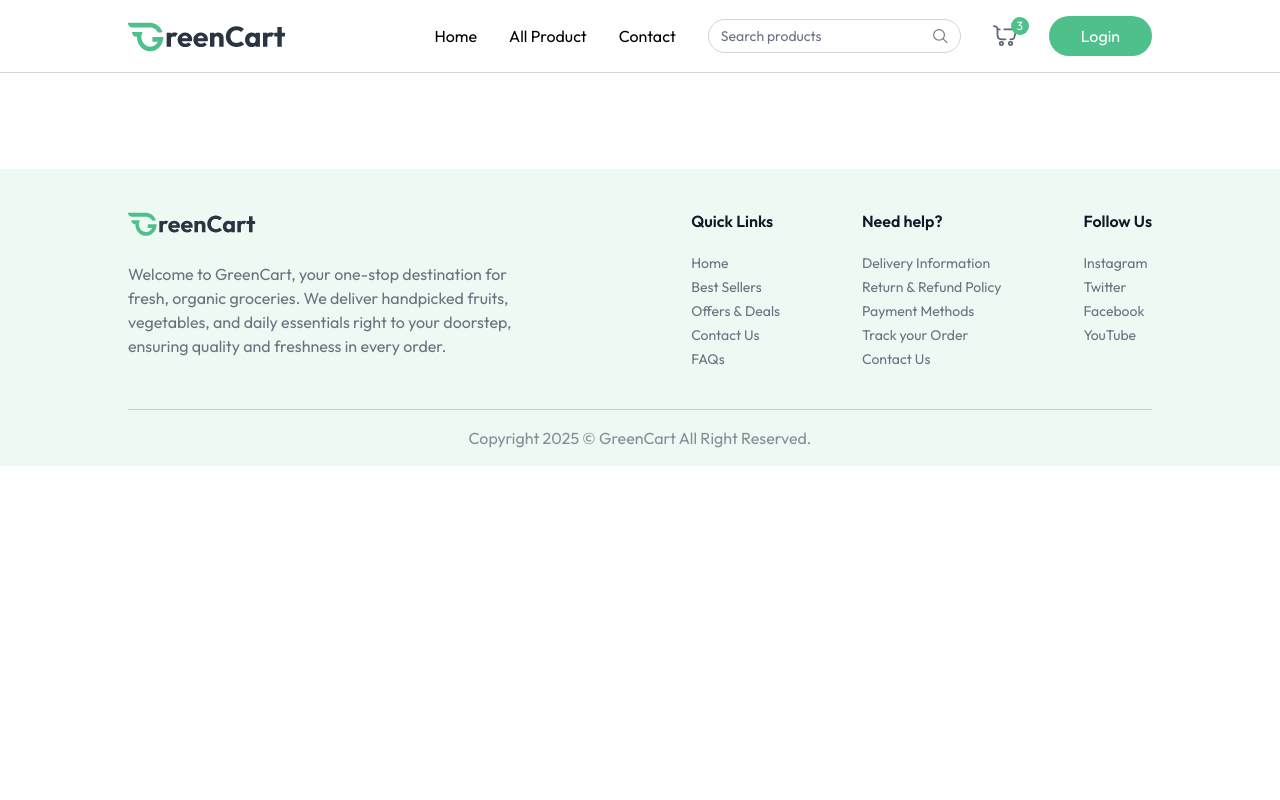
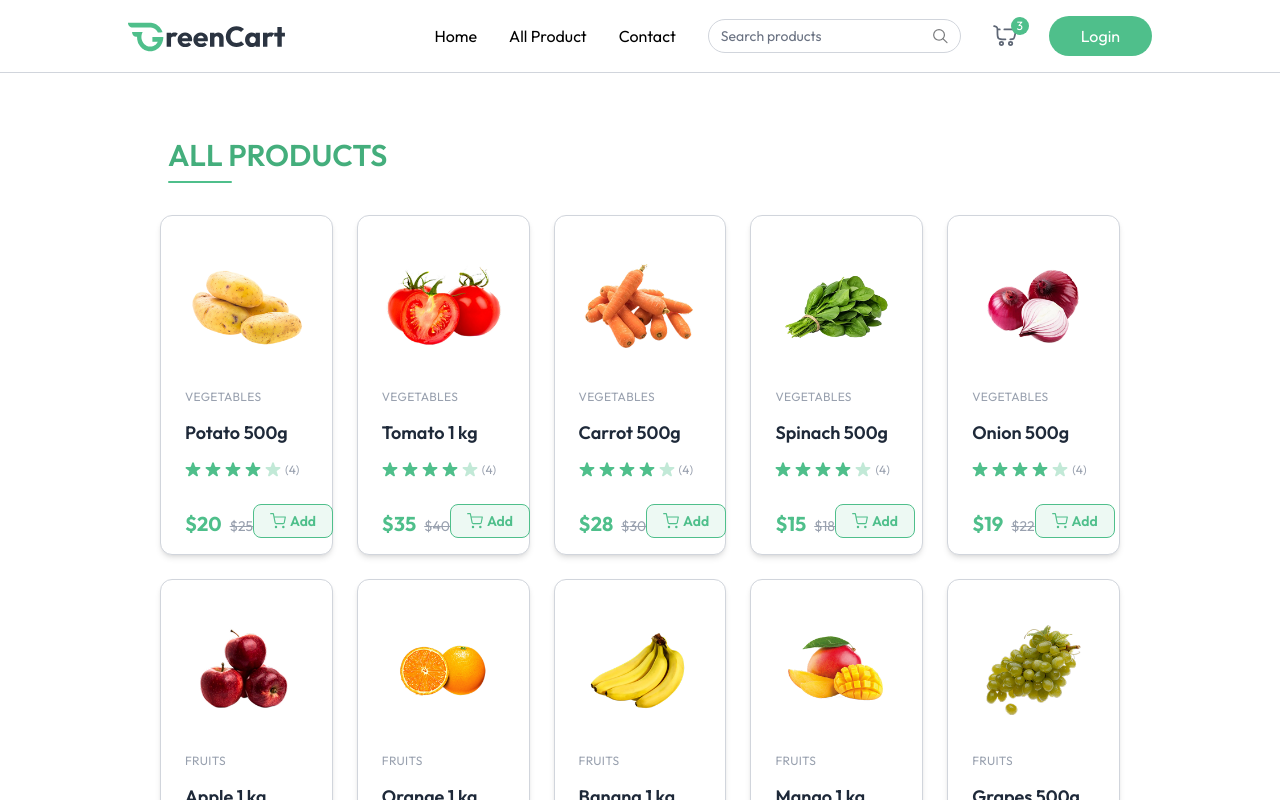
Before and after one commit to zourte2486/Ecommerce-website-Farmy-FrontEnd, a React (Vite) app: page /products in a window 1280 px wide. Shown: the top 800 px of the page. Built offline with nearby package versions, Linux system fonts and the light colour scheme.

Commit message:
Add product listing and category pages; enhance navigation and search functionality

```diff
--- a/src/App.jsx
+++ b/src/App.jsx
@@ -6,6 +6,8 @@
 import Footer from './components/Footer';
 import { useAppContext } from './context/AppContext';
 import Login from './components/Login';
+import AllProducts from './pages/AllProducts';
+import ProductCategory from './pages/ProductCategory';
 
 const App = () => {
 
@@ -25,7 +27,8 @@
       <div className={`${isSellerPath ? "" : ""} px-6 md:px-16 lg:px-24 xl:px-32`}>
         <Routes>
           <Route path='/' element={<Home/>}/>
-
+          <Route path='/products' element={<AllProducts/>}/>
+          <Route path='/products/:category' element={<ProductCategory />}/>
         </Routes>
       </div>
       {!isSellerPath && <Footer />}
--- a/src/components/BestSeller.jsx
+++ b/src/components/BestSeller.jsx
@@ -6,11 +6,14 @@
   const { products } = useAppContext();
 
   return (
-    <section className="mt-16 px-2 sm:px-4 md:px-8">
-      <h2 className="text-2xl sm:text-3xl font-semibold mb-6 text-gray-800 text-center sm:text-left">
-        Best Sellers
-      </h2>
-      <div className="grid grid-cols-1 xs:grid-cols-2 sm:grid-cols-2 md:grid-cols-3 lg:grid-cols-4 xl:grid-cols-5 gap-4 sm:gap-6">
+    <section className="mt-8 sm:mt-16 px-2 sm:px-4 md:px-8">
+      <div className="flex flex-col items-start w-full mb-4 sm:mb-8">
+        <h2 className="text-xl sm:text-2xl md:text-3xl font-semibold text-primary-dull">
+          Best Sellers
+        </h2>
+        <div className="w-16 h-0.5 bg-primary rounded-full mt-2"></div>
+      </div>
+      <div className="grid grid-cols-2 sm:grid-cols-3 md:grid-cols-4 lg:grid-cols-5 gap-2 sm:gap-4 md:gap-6">
         {products
           .filter((product) => product.inStock)
           .slice(0, 5)
--- a/src/components/Categories.jsx
+++ b/src/components/Categories.jsx
@@ -1,23 +1,21 @@
 import React from "react";
 import { categories } from "../assets/assets";
-import { useAppContext } from "../context/AppContext";
+import { useNavigate } from "react-router-dom";
 
 const Categories = () => {
-
-    const {navigate} = useAppContext();
+  const navigate = useNavigate();
 
   return (
     <div className="mt-16">
       <p className="text-2xl md:text-3xl font-medium">Categories</p>
       <div className="grid grid-cols-2 sm:grid-cols-3 md:grid-cols-5 lg:grid-cols-6 xl:grid-cols-7 mt-6 gap-6">
-
         {categories.map((category, index) => (
           <div
             key={index}
             className="group cursor-pointer py-5 px-3 gap-2 rounded-lg flex flex-col justify-center items-center"
-            style={{backgroundColor: category.bgColor}}
+            style={{ backgroundColor: category.bgColor }}
             onClick={() => {
-              navigate(`/products?category=${category.path.toLowerCase()}`);
+              navigate(`/products/${category.path.toLowerCase()}`);
               scrollTo(0, 0);
             }}
           >
@@ -29,8 +27,6 @@
             <p className="text-sm font-medium">{category.text}</p>
           </div>
         ))}
-
-
       </div>
     </div>
   );
--- a/src/components/Navbar.jsx
+++ b/src/components/Navbar.jsx
@@ -2,15 +2,29 @@
 import { NavLink } from "react-router";
 import { assets } from "./../assets/assets";
 import { useAppContext } from "./../context/AppContext";
+import { useEffect } from "react";
 
 const Navbar = () => {
   const [open, setOpen] = useState(false);
-  const { user, setUser, setshowUserLogin, navigate } = useAppContext();
+  const {
+    user,
+    setUser,
+    setshowUserLogin,
+    navigate,
+    searchQuery,
+    setsearchQuery,
+  } = useAppContext();
 
   const logout = async () => {
     setUser(null);
     navigate("/");
   };
+
+  useEffect(() => {
+    if (searchQuery.length > 0) {
+      navigate("/products");
+    }
+  });
 
   return (
     <nav className="flex items-center justify-between px-6 md:px-16 lg:px-24 xl:px-32 py-4 border-b border-gray-300 bg-white relative transition-all z-10">
@@ -21,11 +35,12 @@
       {/* Desktop Menu */}
       <div className="hidden sm:flex items-center gap-8">
         <NavLink to="/">Home</NavLink>
-        <NavLink to="/product">All Product</NavLink>
+        <NavLink to="/products">All Product</NavLink>
         <NavLink to="/">Contact</NavLink>
 
         <div className="hidden lg:flex items-center text-sm gap-2 border border-gray-300 px-3 rounded-full">
           <input
+            onChange={(e) => setsearchQuery(e.target.value)}
             className="py-1.5 w-full bg-transparent outline-none placeholder-gray-500"
             type="text"
             placeholder="Search products"
@@ -33,7 +48,10 @@
           <img src={assets.search_icon} alt="search_icon" className="w-4 h-4" />
         </div>
 
-        <div onClick={() => navigate('/cart')} className="relative cursor-pointer">
+        <div
+          onClick={() => navigate("/cart")}
+          className="relative cursor-pointer"
+        >
           <img
             src={assets.nav_cart_icon}
             alt="nav_cart_icon"
@@ -55,8 +73,18 @@
           <div className="relative group">
             <img src={assets.profile_icon} alt="" className="w-10" />
             <ul className="hidden group-hover:block absolute top-10 right-0 bg-white shadow border border-gray-200 py-2.5 w-30 rounded-md test-sm z-40">
-              <li onClick={() => navigate('my-orders')} className="p-1.5 pl-3 hover:bg-primary/10 cursor-pointer">My Orders</li>
-              <li onClick={(logout)} className="p-1.5 pl-3 hover:bg-primary/10 cursor-pointer">Logout</li>
+              <li
+                onClick={() => navigate("my-orders")}
+                className="p-1.5 pl-3 hover:bg-primary/10 cursor-pointer"
+              >
+                My Orders
+              </li>
+              <li
+                onClick={logout}
+                className="p-1.5 pl-3 hover:bg-primary/10 cursor-pointer"
+              >
+                Logout
+              </li>
             </ul>
           </div>
         )}
--- a/src/components/ProductCard.jsx
+++ b/src/components/ProductCard.jsx
@@ -1,14 +1,16 @@
 import React from "react";
 import { assets } from "../assets/assets";
 import { useAppContext } from "../context/AppContext";
+import { useNavigate } from 'react-router-dom';
 
 const ProductCard = ({ product }) => {
+  const navigate = useNavigate();
   const { currency, addToCart, removeFromCart, cartItems } = useAppContext();
 
   if (!product) return null;
 
   return (
-    <div className="border border-gray-300 shadow-md hover:shadow-lg transition-shadow duration-300 rounded-xl px-2 sm:px-4 md:px-6 py-3 sm:py-4 bg-white w-full flex flex-col justify-between cursor-pointer group min-h-[340px]">
+    <div onClick={()=> {navigate(`/products/${product.category.toLowerCase()}/${product._id}`); scroll(0,0)}} className="border border-gray-300 shadow-md hover:shadow-lg transition-shadow duration-300 rounded-xl px-2 sm:px-4 md:px-6 py-3 sm:py-4 bg-white w-full flex flex-col justify-between cursor-pointer group min-h-[340px]">
       <div className="flex-1 flex flex-col items-center justify-center mb-2">
         <img
           className="group-hover:scale-110 transition-transform duration-300 w-24 sm:w-28 md:w-36 rounded-lg object-contain"
--- a/src/context/AppContext.jsx
+++ b/src/context/AppContext.jsx
@@ -14,6 +14,9 @@
   const [showUserLogin, setshowUserLogin] = useState(false);
   const [products, setProducts] = useState([]);
   const [cartItems, setCartItems] = useState({});
+  const [searchQuery, setsearchQuery] = useState({});
+
+
 
   // fetch all products
   const fetchProducts = async () => {
@@ -73,6 +76,8 @@
     addToCart,
     updateCartItem,
     removeFromCart,
+    searchQuery,
+    setsearchQuery
   };
 
   return <AppContext.Provider value={value}>{children}</AppContext.Provider>;
--- /dev/null
+++ b/src/pages/AllProducts.jsx
@@ -0,0 +1,41 @@
+import React, { useEffect } from "react";
+import { useState } from "react";
+import { useAppContext } from "./../context/AppContext";
+import ProductCard from "./../components/ProductCard";
+
+const AllProducts = () => {
+  const { products = [], searchQuery = "" } = useAppContext();
+  const [filteredProducts, setfilteredProducts] = useState([]);
+
+  useEffect(() => {
+    if (searchQuery.length > 0) {
+      setfilteredProducts(
+        products.filter((product) =>
+          product.name.toLowerCase().includes(searchQuery.toLowerCase())
+        )
+      );
+    } else {
+      setfilteredProducts(products);
+    }
+  }, [searchQuery, products]);
+
+  return (
+    <div className="mt-8 sm:mt-16 px-2 sm:px-4 md:px-8">
+      <div className="flex flex-col items-start w-full mb-4 sm:mb-8 px-2">
+        <p className="text-xl sm:text-2xl md:text-3xl font-semibold text-primary-dull uppercase">
+          All products
+        </p>
+        <div className="w-16 h-0.5 bg-primary rounded-full mt-2"></div>
+      </div>
+      <div className="grid grid-cols-2 sm:grid-cols-3 md:grid-cols-4 lg:grid-cols-5 gap-2 sm:gap-4 md:gap-6">
+        {filteredProducts
+          .filter((product) => product.inStock)
+          .map((product, index) => (
+            <ProductCard key={product._id || index} product={product} />
+          ))}
+      </div>
+    </div>
+  );
+};
+
+export default AllProducts;
--- /dev/null
+++ b/src/pages/ProductCategory.jsx
@@ -0,0 +1,49 @@
+import React from "react";
+import { useAppContext } from "./../context/AppContext";
+import { useParams } from "react-router";
+import { categories } from "../assets/assets";
+import ProductCard from "../components/ProductCard";
+
+const ProductCategory = () => {
+  const { products } = useAppContext();
+  const { category } = useParams();
+
+  const searchCategory = categories.find(
+    (item) => item.path.toLowerCase() === category
+  );
+
+  const filteredProducts = products.filter(
+    (product) =>
+      product.category.toLowerCase() ===
+      (searchCategory?.path?.toLowerCase() || category)
+  );
+
+  return (
+    <div className="mt-8 sm:mt-16 px-2 sm:px-4 md:px-8">
+      <div className="flex flex-col items-start w-full mb-4 sm:mb-8 px-2">
+        <h1 className="text-xl sm:text-2xl md:text-3xl font-semibold text-primary-dull">
+          {searchCategory
+            ? searchCategory.text.toUpperCase()
+            : category?.toUpperCase()}
+        </h1>
+        <div className="w-16 h-0.5 bg-primary rounded-full mt-2"></div>
+      </div>
+
+      <div className="grid grid-cols-2 sm:grid-cols-3 md:grid-cols-4 lg:grid-cols-5 gap-2 sm:gap-4 md:gap-6">
+        {filteredProducts.length === 0 ? (
+          <p className="col-span-full text-center text-gray-500 py-8">
+            No products found in this category.
+          </p>
+        ) : (
+          filteredProducts
+            .filter((product) => product.inStock)
+            .map((product, index) => (
+              <ProductCard key={product._id || index} product={product} />
+            ))
+        )}
+      </div>
+    </div>
+  );
+};
+
+export default ProductCategory;
```
Also changed, not shown: src/components/Login.jsx (+18 -9 lines).
